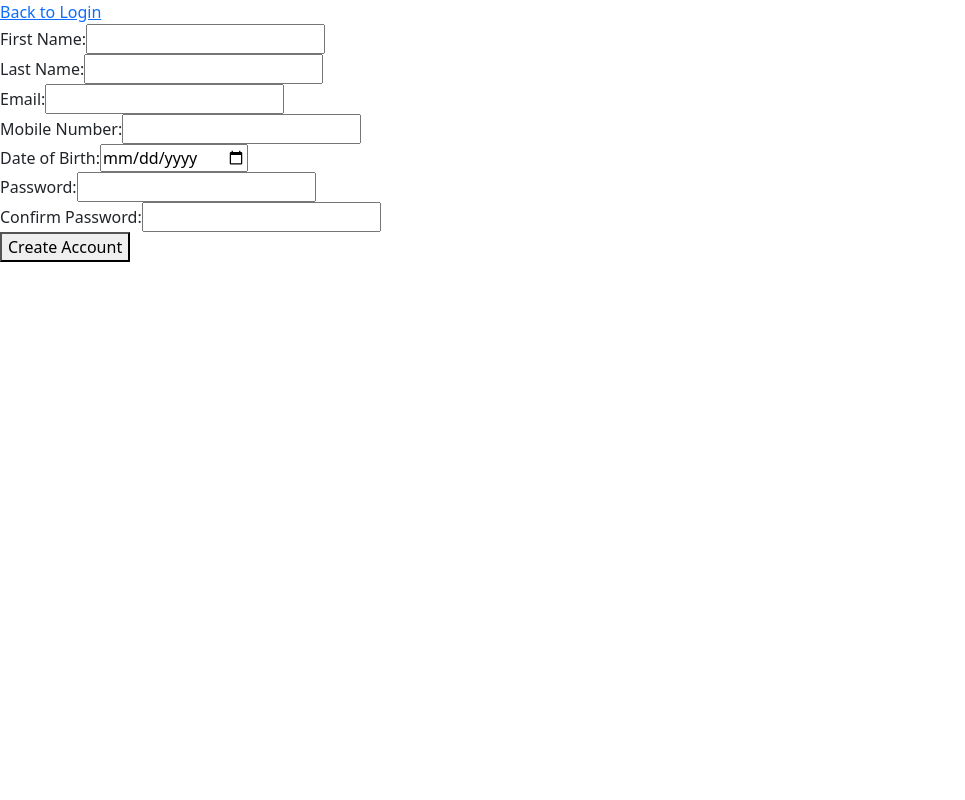
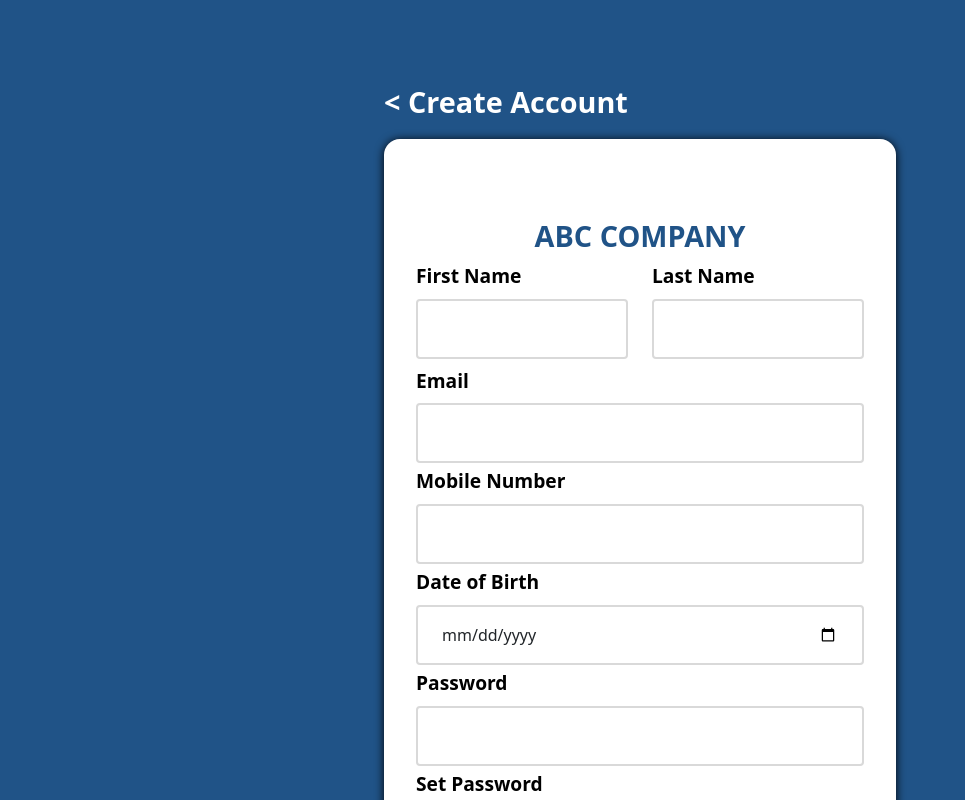
Before and after one commit to shakya98/user-registration-system, a React (Create React App) app in the folder react-18/: page /signup in a window 1280 px wide. Shown: the top 800 px of the page, without its empty margins (0-965 px from the left). Built offline with nearby package versions, Linux system fonts and the light colour scheme.

Commit message:
Adding sign up page styles

```diff
--- a/react-18/src/components/public/signup/SignUpForm.tsx
+++ b/react-18/src/components/public/signup/SignUpForm.tsx
@@ -56,72 +56,138 @@ const SignUpForm: React.FC = () => {
   };
 
   return (
-    <form onSubmit={handleSubmit}>
-      <div>
-        <label htmlFor="firstName">First Name:</label>
+    <>
+      <div className="login-div">
+        <div className="login-headings">
+          <a className="text-color-5 text-0" href="/">
+            {" < "}Create Account
+          </a>
+        </div>
+        <form className="login-form bg-color-2" onSubmit={handleSubmit}>
+          <h1 className="navbar-brand text-0 text-center">ABC COMPANY</h1>
+          <div className="row">
+            <div className="col-md-6 mb-1">
+              <div className="form-outline mb-1">
+                <label
+                  className="form-label text-color-3 text-2 login-label"
+                  htmlFor="firstName"
+                >
+                  First Name
+                </label>
                 <input
+                  className="form-control login-input"
                   type="text"
                   id="firstName"
                   value={firstName}
                   onChange={(e) => setFirstName(e.target.value)}
                 />
               </div>
-      <div>
-        <label htmlFor="lastName">Last Name:</label>
+            </div>
+            <div className="col-md-6 mb-1">
+              <div className="form-outline mb-1">
+                <label
+                  className="form-label text-color-3 text-2 login-label"
+                  htmlFor="lastName"
+                >
+                  Last Name
+                </label>
                 <input
+                  className="form-control login-input"
                   type="text"
                   id="lastName"
                   value={lastName}
                   onChange={(e) => setLastName(e.target.value)}
                 />
               </div>
-      <div>
-        <label htmlFor="email">Email:</label>
+            </div>
+          </div>
+
+          <div className="form-outline mb-1">
+            <label
+              className="form-label text-color-3 text-2 login-label"
+              htmlFor="email"
+            >
+              Email
+            </label>
             <input
+              className="form-control login-input"
               type="email"
               id="email"
               value={email}
               onChange={(e) => setEmail(e.target.value)}
             />
           </div>
-      <div>
-        <label htmlFor="mobileNumber">Mobile Number:</label>
+
+          <div className="form-outline mb-1">
+            <label
+              className="form-label text-color-3 text-2 login-label"
+              htmlFor="mobileNumber"
+            >
+              Mobile Number
+            </label>
             <input
+              className="form-control login-input"
               type="tel"
               id="mobileNumber"
               value={mobileNumber}
               onChange={(e) => setMobileNumber(e.target.value)}
             />
           </div>
-      <div>
-        <label htmlFor="dateOfBirth">Date of Birth:</label>
+
+          <div className="form-outline mb-1">
+            <label
+              className="form-label text-color-3 text-2 login-label"
+              htmlFor="dateOfBirth"
+            >
+              Date of Birth
+            </label>
             <input
+              className="form-control login-input"
               type="date"
               id="dateOfBirth"
               value={dateOfBirth}
               onChange={(e) => setDateOfBirth(e.target.value)}
             />
           </div>
-      <div>
-        <label htmlFor="password">Password:</label>
+
+          <div className="form-outline mb-1">
+            <label
+              className="form-label text-color-3 text-2 login-label"
+              htmlFor="password"
+            >
+              Password
+            </label>
             <input
+              className="form-control login-input"
               type="password"
               id="password"
               value={password}
               onChange={(e) => setPassword(e.target.value)}
             />
           </div>
-      <div>
-        <label htmlFor="confirmPassword">Confirm Password:</label>
+
+          <div className="form-outline mb-1">
+            <label
+              className="form-label text-color-3 text-2 login-label"
+              htmlFor="confirmPassword"
+            >
+              Set Password
+            </label>
             <input
+              className="form-control login-input"
               type="password"
               id="confirmPassword"
               value={confirmPassword}
               onChange={(e) => setConfirmPassword(e.target.value)}
             />
           </div>
-      <button type="submit">Create Account</button>
+
+          <button type="submit" className="btn btn-primary block mb-1 text-2">
+            Create Account
+          </button>
         </form>
+      </div>
+    </>
   );
 };
 
--- a/react-18/src/components/public/signup/SignUpScreen.tsx
+++ b/react-18/src/components/public/signup/SignUpScreen.tsx
@@ -1,11 +1,10 @@
-import React from 'react';
-import { Link } from 'react-router-dom';
-import SignUpForm from './SignUpForm';
+import React from "react";
+import { Link } from "react-router-dom";
+import SignUpForm from "./SignUpForm";
 
 const SignUpScreen: React.FC = () => {
   return (
-    <div>
-      <Link to="/">Back to Login</Link>
+    <div className="bg-color-1 login-main">
       <SignUpForm />
     </div>
   );
--- a/react-18/src/index.css
+++ b/react-18/src/index.css
@@ -127,3 +127,7 @@ nav {
   border-radius: 4px !important;
   padding: 1rem 1.5rem !important;
 }
+
+a {
+  text-decoration: none !important;
+}
```
Lines whose indentation alone changed are shown as unchanged.
